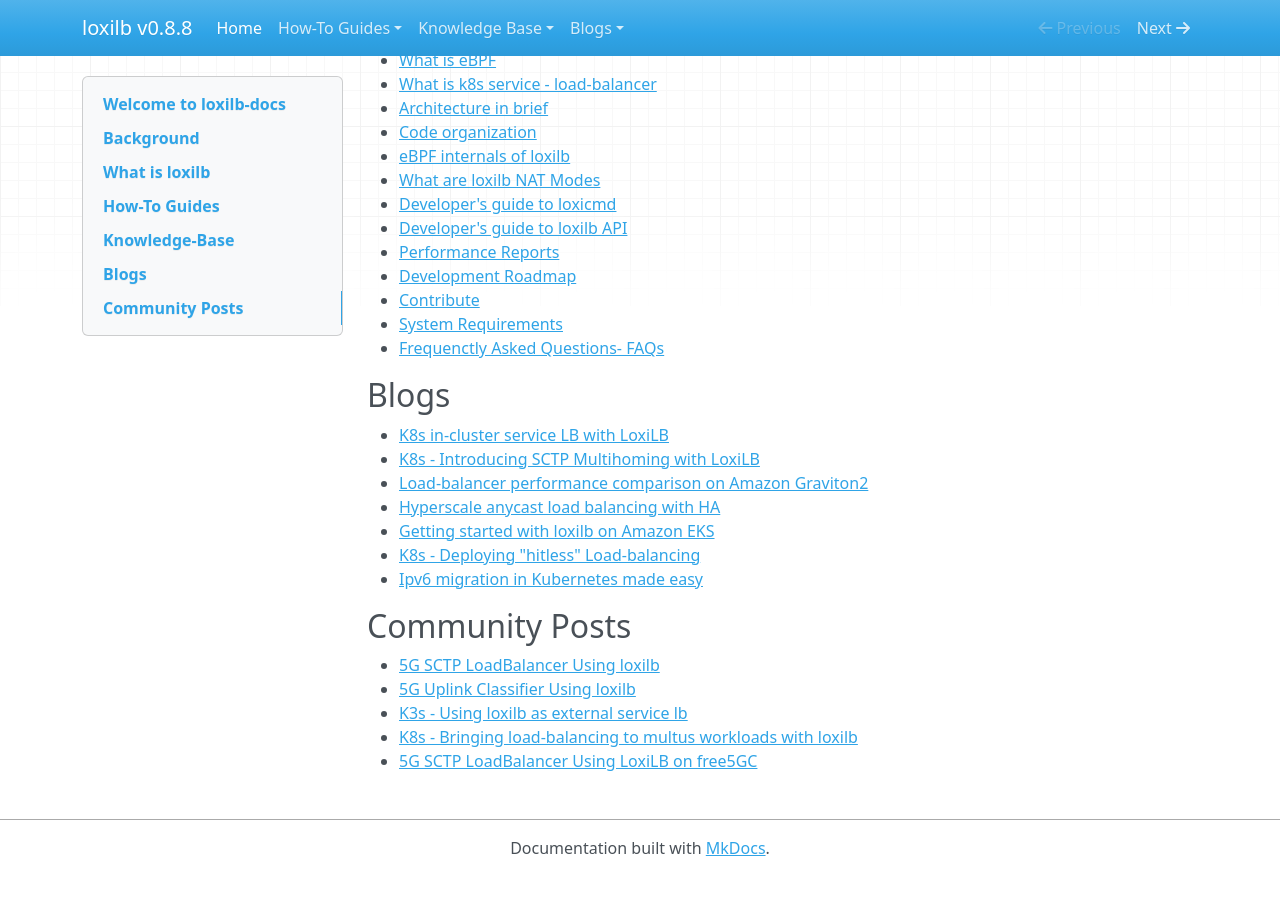
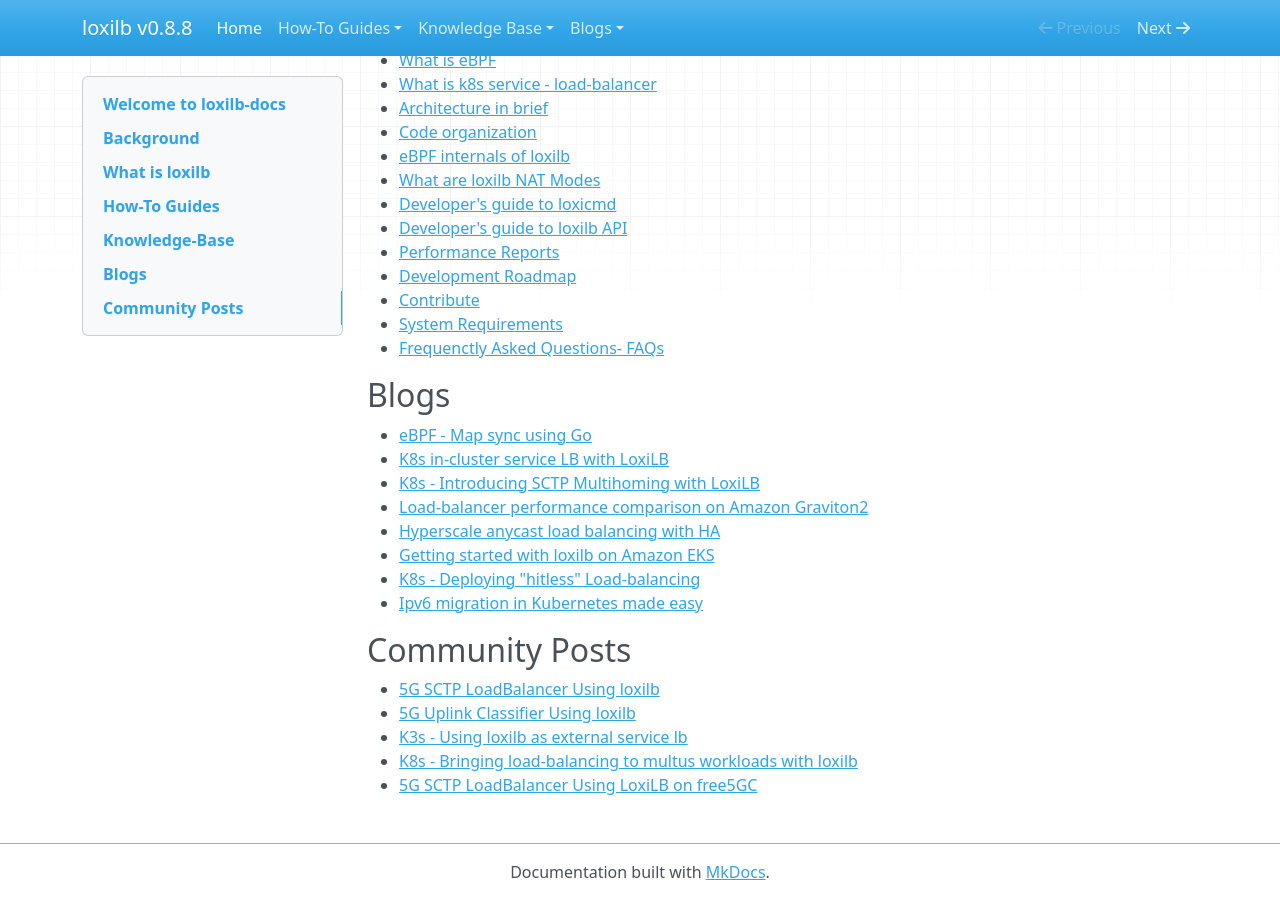
Before and after one commit to loxilb-io/loxilbdocs, an MkDocs documentation site: the page built from docs/index.md, in a window 1280 px wide and 900 px high, scrolled down 2277 px. Built offline with MkDocs 1.6.1, drawn with Linux system fonts in a browser that asks for light colours; nearby versions of some CDN libraries; before the commit the page ends 3153 px from its top, so only the background shows below that.

Commit message:
Update index.md

```diff
--- a/docs/index.md
+++ b/docs/index.md
@@ -89,6 +89,7 @@
 - [Frequenctly Asked Questions- FAQs](faq.md)
 
 ## Blogs
+- [eBPF - Map sync using Go](https://www.loxilb.io/post/state-synchronization-of-ebpf-maps-using-go-a-tale-of-two-frameworks)
 - [K8s in-cluster service LB with LoxiLB](https://www.loxilb.io/post/k8s-nuances-of-in-cluster-external-service-lb-with-loxilb)
 - [K8s - Introducing SCTP Multihoming with LoxiLB](https://www.loxilb.io/post/k8s-introducing-sctp-multihoming-functionality-with-loxilb)
 - [Load-balancer performance comparison on Amazon Graviton2](https://www.loxilb.io/post/running-loxilb-on-aws-graviton2-based-ec2-instance)
```
